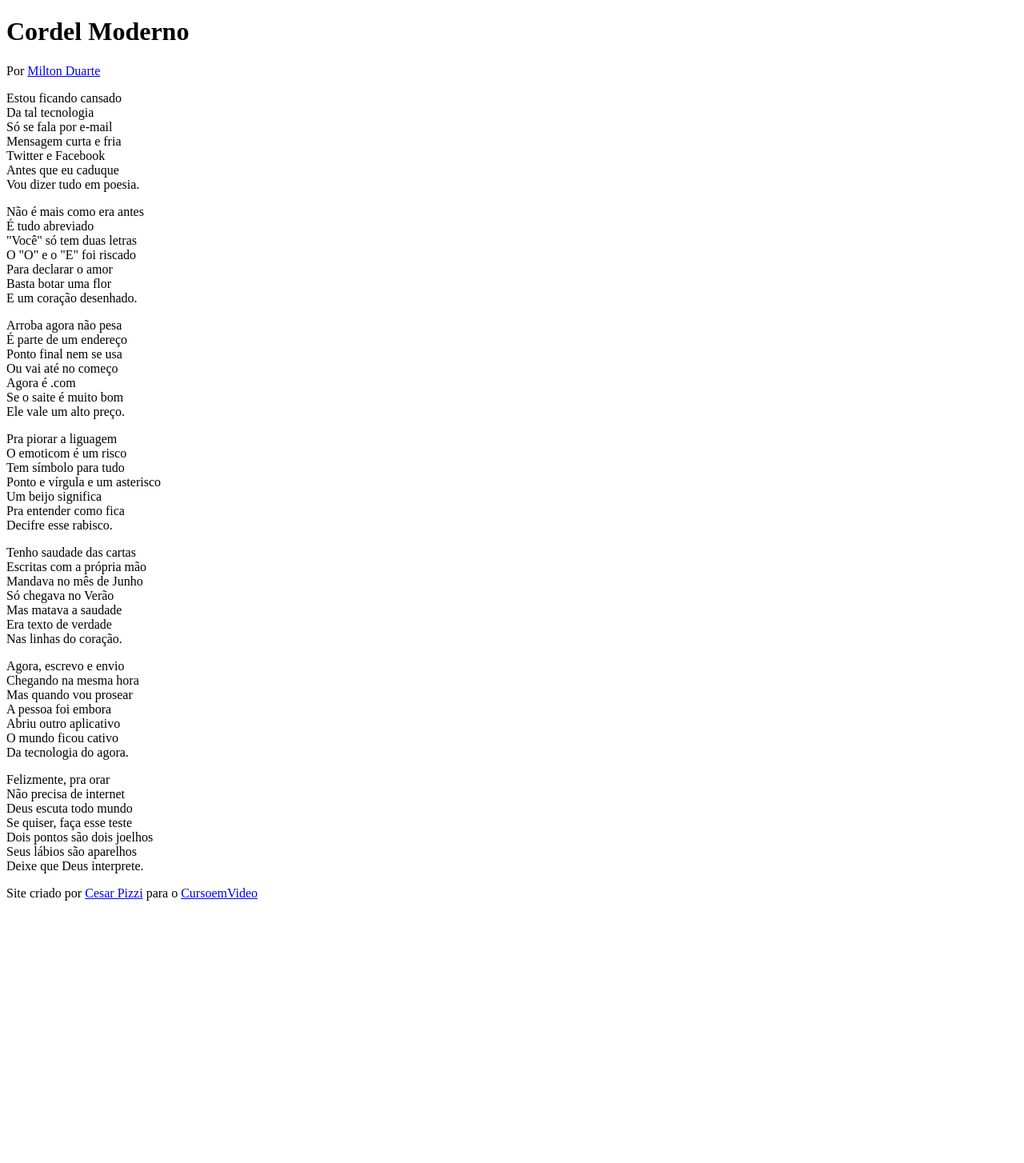
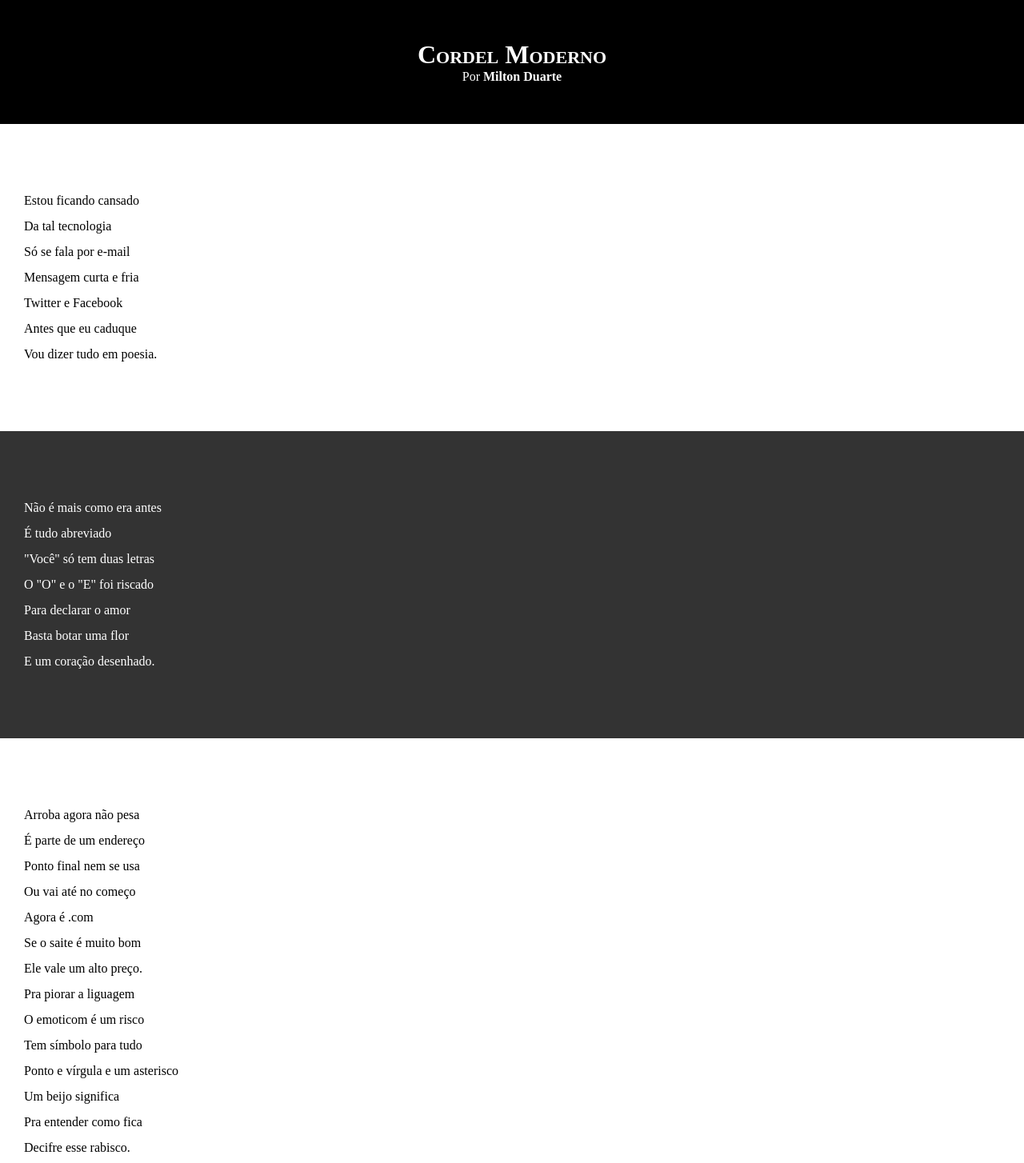
Before and after one commit to cesarpizzi/cordel-moderno-curso, a plain HTML site: page index.html in a window 1280 px wide. Shown: the top 1454 px of the page at 80% size. Before the commit the page ends 1142 px from the top, so only its background shows below. Drawn offline with Linux system fonts and the light colour scheme.

Commit message:
atualizei a css

```diff
--- a/css/style.css
+++ b/css/style.css
@@ -1 +1,56 @@
 @charset "UTF-8";
+
+* {
+    margin: 0px;
+    padding: 0px;
+}
+body {
+    background-color: darkgray;
+}
+header {
+    background-color: black;
+    color: white;
+    text-align: center;
+}
+header h1 {
+    padding-top: 50px;
+    font-variant: small-caps;
+}
+header p {
+    padding-bottom: 50px;
+}
+header a, footer a {
+    text-decoration: none;
+    color: white;
+    font-weight: bolder;
+}
+header a:hover, footer a:hover {
+    text-decoration: underline;
+}
+section {
+    line-height: 2em;
+    padding-top: 10vh;
+    padding-bottom: 10vh;
+    padding-left: 30px;
+
+}
+section.normal {
+    background-color: white;
+}
+section.imagem {
+    background-color: rgb(51, 51, 51);
+    color: white;
+}
+
+
+
+
+
+
+
+footer {
+    background-color: black;
+    color: white;
+    text-align: center;
+    padding: 10px;
+}
--- a/index.html
+++ b/index.html
@@ -13,7 +13,7 @@
         <h1>Cordel Moderno</h1>
         <p>Por <a href="https://www.recantodasletras.com.br/poesias/3186743" target="_blank" rel="external">Milton Duarte</a></p>
     </header>
-    <section>
+    <section class="normal">
         <p>
             Estou ficando cansado <br>
             Da tal tecnologia <br>
@@ -24,7 +24,7 @@
             Vou dizer tudo em poesia.
         </p>
     </section>
-    <section>
+    <section class="imagem">
         <p>
             Não é mais como era antes <br>
             É tudo abreviado <br>
@@ -35,7 +35,7 @@
             E um coração desenhado.
         </p>
     </section>
-    <section>
+    <section class="normal">
         <p>
             Arroba agora não pesa <br>
             É parte de um endereço <br>
@@ -55,7 +55,7 @@
             Decifre esse rabisco.
         </p>
     </section>
-    <section>
+    <section class="imagem">
         <p>
             Tenho saudade das cartas <br>
             Escritas com a própria mão <br>
@@ -66,7 +66,7 @@
             Nas linhas do coração.
         </p>
     </section>
-    <section>
+    <section class="normal">
             <p>
                 Agora, escrevo e envio <br>
                 Chegando na mesma hora <br>
```
